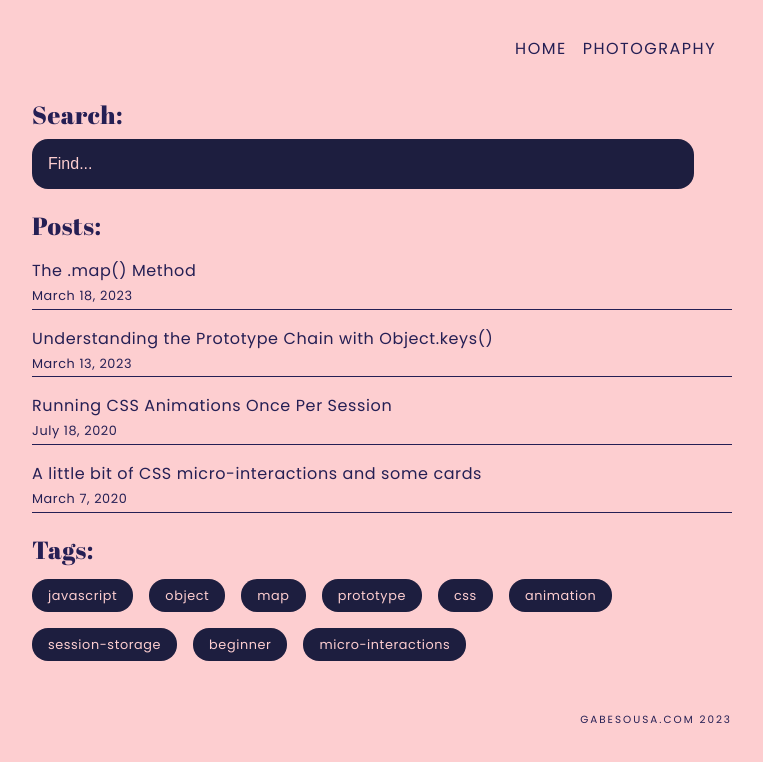
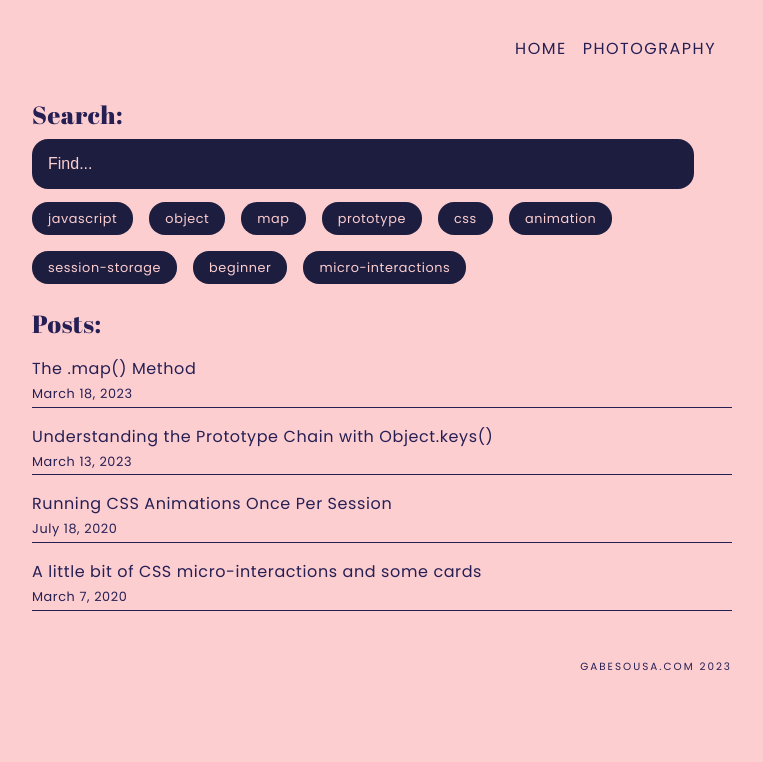
Before and after one commit to developer-gabe/nextjs-project, a Next.js app: page /posts in a window 1280 px wide. Shown: the top 762 px of the page, without its empty margins (258-1021 px from the left). Built offline with nearby package versions, Linux system fonts and the light colour scheme; a small style sheet from the web is missing.

Commit message:
Cleaner interface

```diff
--- a/pages/posts.js
+++ b/pages/posts.js
@@ -59,6 +59,13 @@ export default function Posts({ allPostsData }) {
           placeholder="Find..."
           className="search-input"
         />
+        <ul className="tag-list">
+          {uniqueTags.map((tag) => (
+            <li key={tag} className="tag-list-item">
+              <Link href={`/posts?search=${tag}`} onClick={(event) => handleTagClick(event, tag)} className="tag button">{tag}</Link>
+            </li>
+          ))}
+        </ul>
         <h2>Posts:</h2>
         {filteredPosts.length > 0 ? (
           <ul className="blog-list">
@@ -78,14 +85,6 @@ export default function Posts({ allPostsData }) {
         ) : (
           <p>Nothing here...</p>
         )}
-        <h2>Tags:</h2>
-        <ul className="tag-list">
-          {uniqueTags.map((tag) => (
-            <li key={tag} className="tag-list-item">
-              <Link href={`/posts?search=${tag}`} onClick={(event) => handleTagClick(event, tag)} className="tag button">{tag}</Link>
-            </li>
-          ))}
-        </ul>
       </section>
     </main>
   );
```
